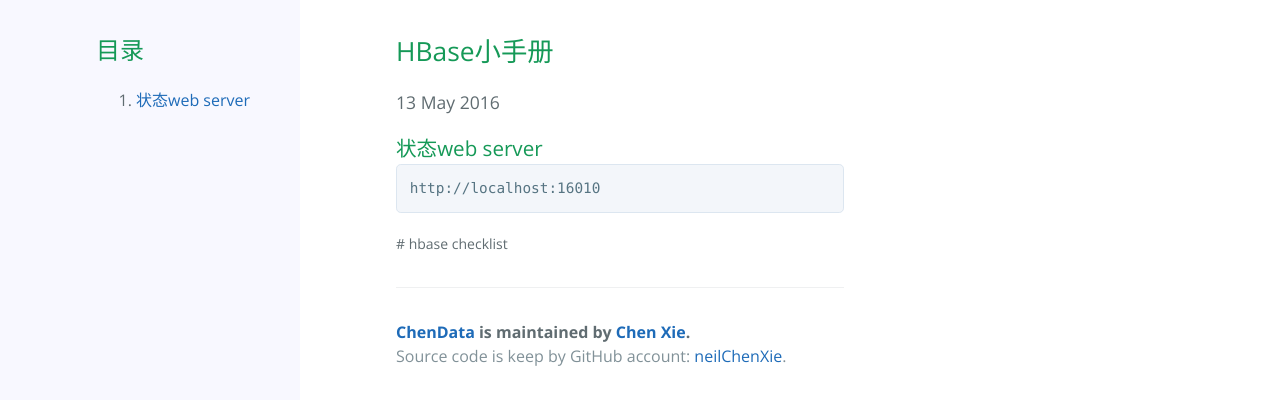
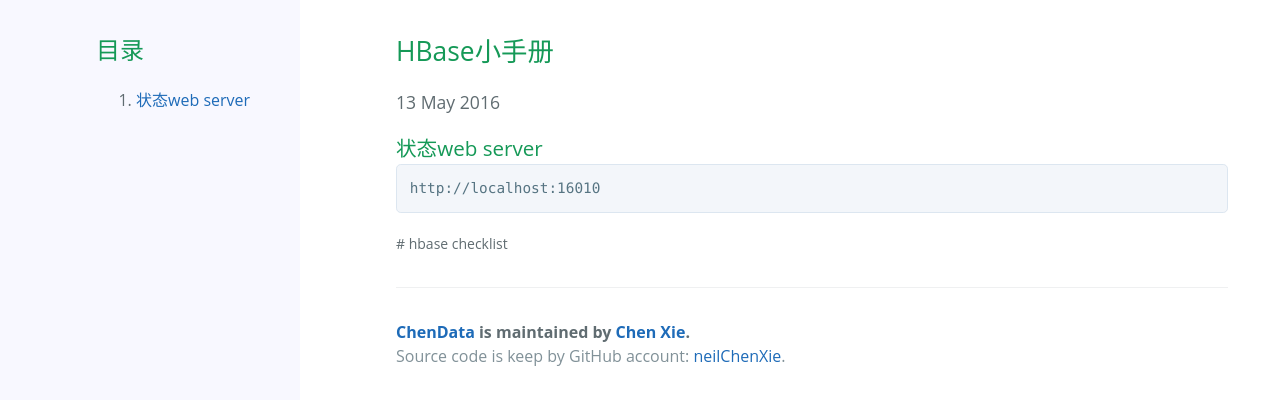
Before and after one commit to neilChenXie/ChenData, a Jekyll site: the page built from _posts/Hbase/2016-06-06-hbase_checklist.md, in a window 1280 px wide. Shown: the top 405 px of the page. Built offline with Jekyll 4.4.1, drawn with Linux system fonts in a browser that asks for light colours.

Commit message:
Change Layout

```diff
--- a/_includes/head.html
+++ b/_includes/head.html
@@ -4,7 +4,6 @@
   <meta name="viewport" content="width=device-width, initial-scale=1">
   <meta name="theme-color" content="#157878">
   <link rel="stylesheet" href="{{ site.baseurl }}/css/normalize.css">
-  <link href='https://fonts.googleapis.com/css?family=Open+Sans:400,700' rel='stylesheet' type='text/css'>
   <link rel="stylesheet" href="{{ site.baseurl }}/css/cayman.css">
   <link rel="stylesheet" href="{{ site.baseurl }}/css/custome.css">
   <script src="{{ site.baseurl }}/js/jquery-3.1.0.min.js"></script>
--- a/_layouts/post.html
+++ b/_layouts/post.html
@@ -8,7 +8,7 @@
 	<section class="left-slide">
 		<div id="big_toc"></div>
 	</section>
-    <section class="main-content">
+    <section class="main-content main-article-content">
 
         <h2>{{ page.title }}
         </h2>
--- a/css/custome.css
+++ b/css/custome.css
@@ -28,6 +28,10 @@
 		padding: 2rem 6rem 2rem 6rem;
 		font-size: 1.1rem;
 		margin: 0;
+	}
+
+	.main-article-content {
+		width: 90%;
 	}
 
 	/*complement the original setting*/
```
